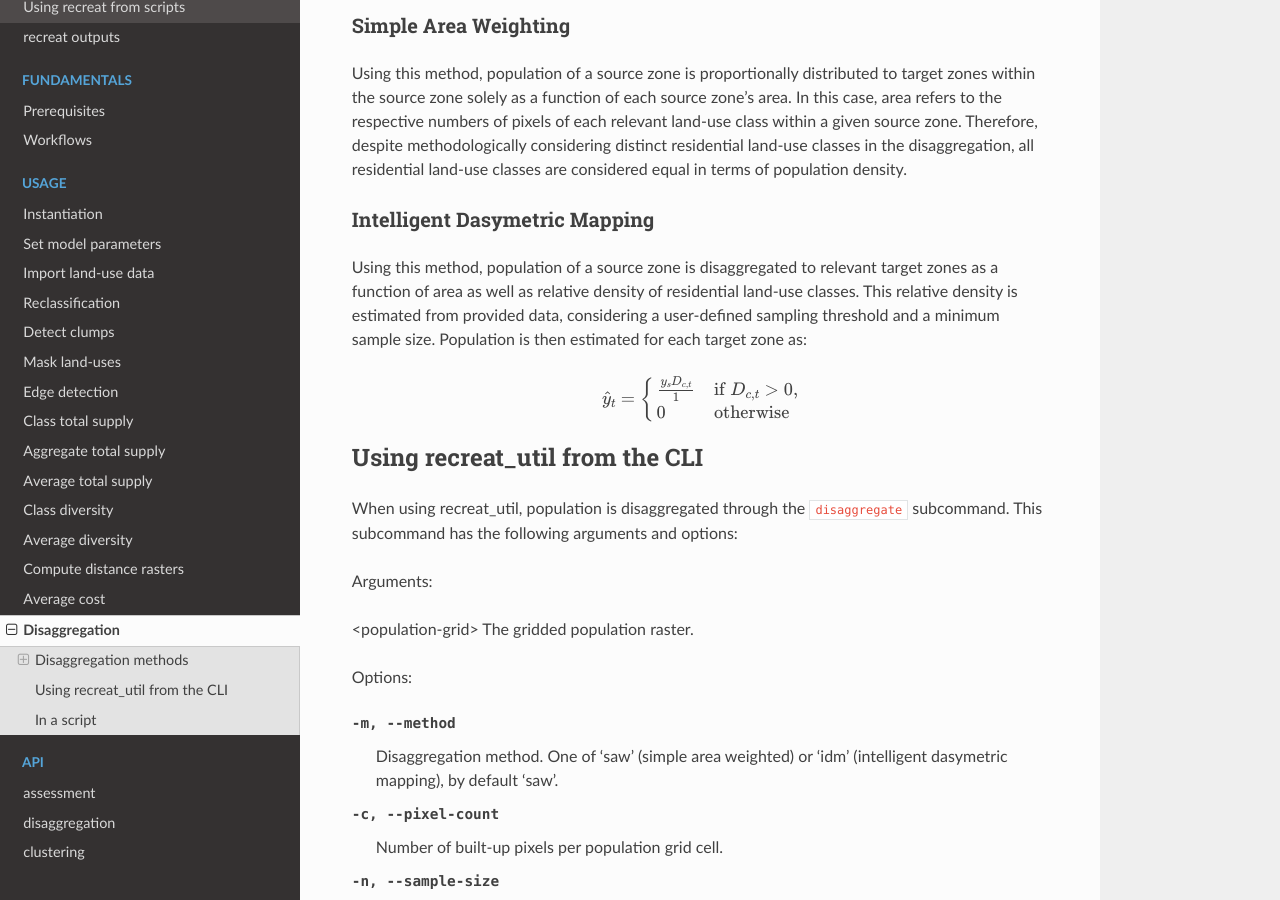
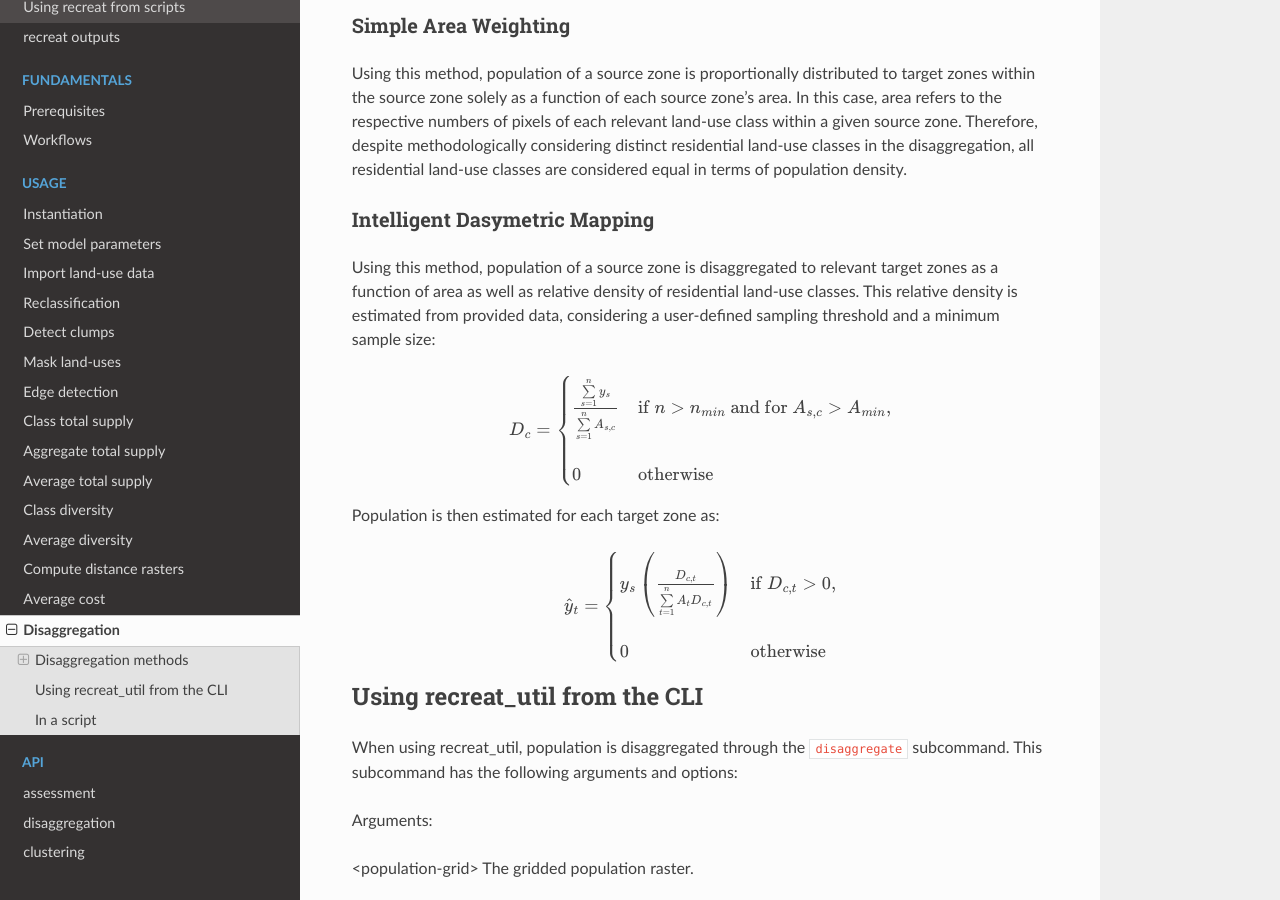
Before and after one commit to scheuerseb/recreat, a Sphinx documentation site: the page built from docs/usage/disaggregation.rst, in a window 1280 px wide and 900 px high, scrolled down 593 px. Built offline with Sphinx 7.4.7 and the Read the Docs theme 3.1.0, drawn with Linux system fonts in a browser that asks for light colours.

Commit message:
Updated docs

```diff
--- a/docs/usage/disaggregation.rst
+++ b/docs/usage/disaggregation.rst
@@ -32,13 +32,25 @@ Intelligent Dasymetric Mapping
 
 Using this method, population of a source zone is disaggregated to relevant target zones as a function of area as well as relative density of
 residential land-use classes. This relative density is estimated from provided data, considering a user-defined sampling
-threshold and a minimum sample size. Population is then estimated for each target zone as:
+threshold and a minimum sample size:
+
+.. math::
+    D_{c} =
+    \begin{cases}
+       \frac{\sum\limits_{s=1}^{n} y_{s}}{ \sum\limits_{s=1}^{n} A_{s,c} } & \text{if $n > n_{min}$ and for $A_{s,c} > A_{min}$},\\
+       \\
+       0 & \text{otherwise}
+    \end{cases}
+
+
+Population is then estimated for each target zone as:
 
 .. math::
     \hat{y}_{t} =
     \begin{cases}
-        \frac{y_{s} D_{c,t}}{1} & \text{if $D_{c,t} > 0$},\\
-    0 & \text{otherwise}
+        y_{s} \left( \frac{D_{c,t}}{\sum\limits_{t=1}^{n} A_{t} D_{c,t} } \right) & \text{if $D_{c,t} > 0$},\\
+        \\
+        0 & \text{otherwise}
     \end{cases}
 
 Using recreat_util from the CLI
```
